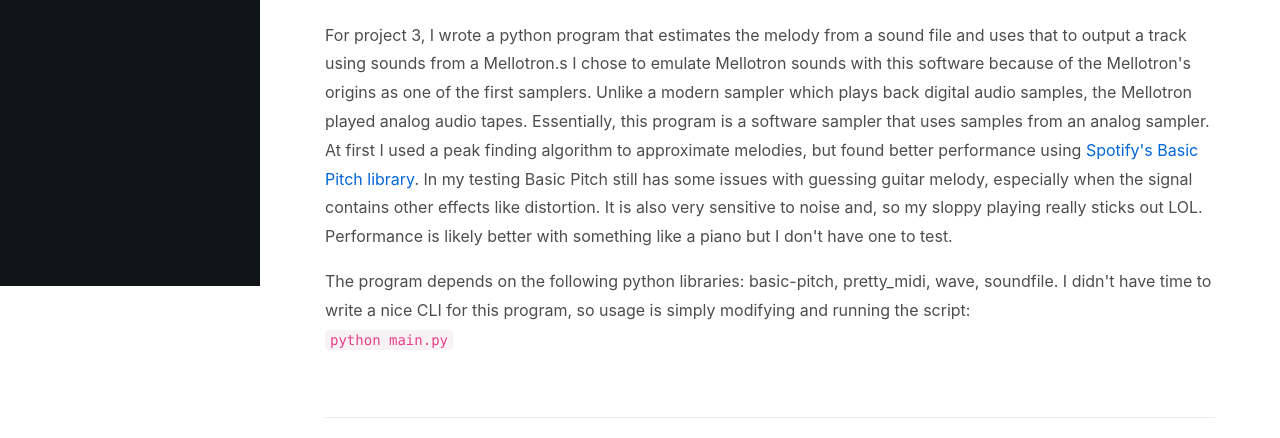
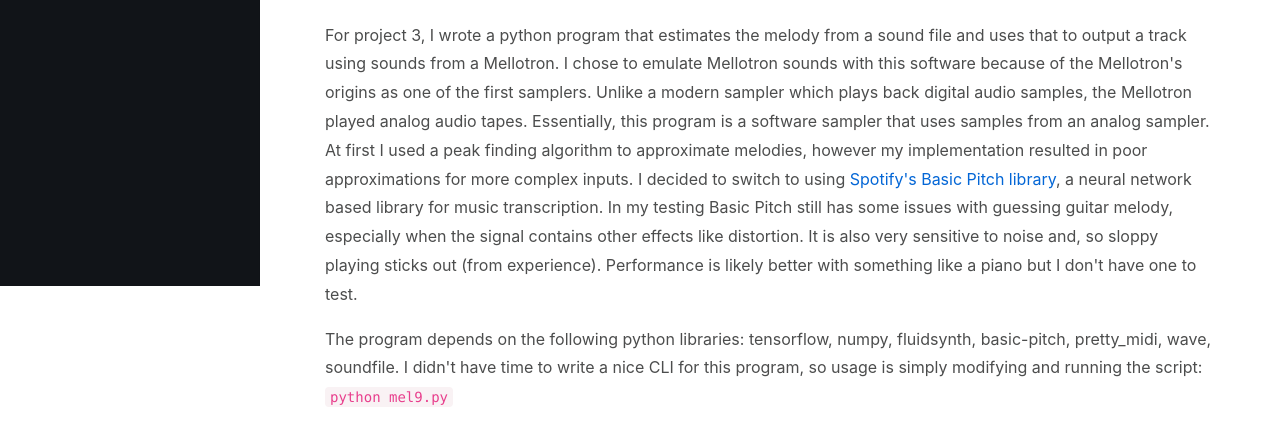
Before and after one commit to edeolive/mellotron, a plain HTML site: page index.html in a window 1280 px wide. Shown: the part 514-952 px from the top of the page. Drawn offline with nearby package versions, Linux system fonts and the light colour scheme.

Commit message:
Updated site page

```diff
--- a/index.html
+++ b/index.html
@@ -118,21 +118,22 @@
           <section id="conv_overview">
             <h2>Overview</h2>
             <p>For project 3, I wrote a python program that estimates the melody from a sound file and uses that to
-              output a track using sounds from a Mellotron.s
+              output a track using sounds from a Mellotron.
               I chose to emulate Mellotron sounds with this software because of the Mellotron's origins as one of the first samplers.
               Unlike a modern sampler which plays back digital audio samples, the Mellotron played analog audio tapes.
               Essentially, this program is a software sampler that uses samples from an analog sampler.
               <br>
               At first I used a peak finding algorithm to approximate
-              melodies, but found better performance using
-              <a href="https://github.com/spotify/basic-pitch">Spotify's Basic Pitch library</a>.
+              melodies, however my implementation resulted in poor approximations for more complex inputs.
+              I decided to switch to using
+              <a href="https://github.com/spotify/basic-pitch">Spotify's Basic Pitch library</a>, a neural network based library for music transcription.
               In my testing Basic Pitch still has some issues with guessing guitar melody, especially when the signal contains other effects like distortion.
-              It is also very sensitive to noise and, so my sloppy playing really sticks out LOL.
+              It is also very sensitive to noise and, so sloppy playing sticks out (from experience).
               Performance is likely better with something like a piano but I don't have one to test.
-            <p>The program depends on the following python libraries: basic-pitch, pretty_midi, wave, soundfile.
+            <p>The program depends on the following python libraries: tensorflow, numpy, fluidsynth, basic-pitch, pretty_midi, wave, soundfile.
               I didn't have time to write a nice CLI for this program, so usage is simply modifying and running the script:
               <br>
-              <code>python main.py</code>
+              <code>python mel9.py</code>
             </p>
             </p>
           </section>
```
